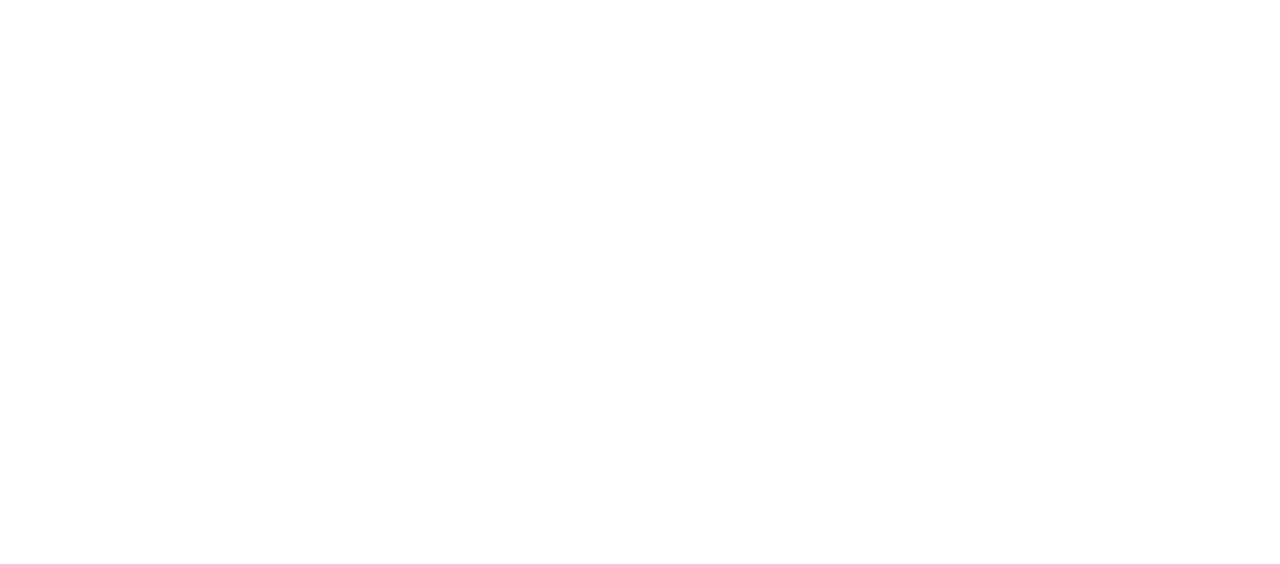
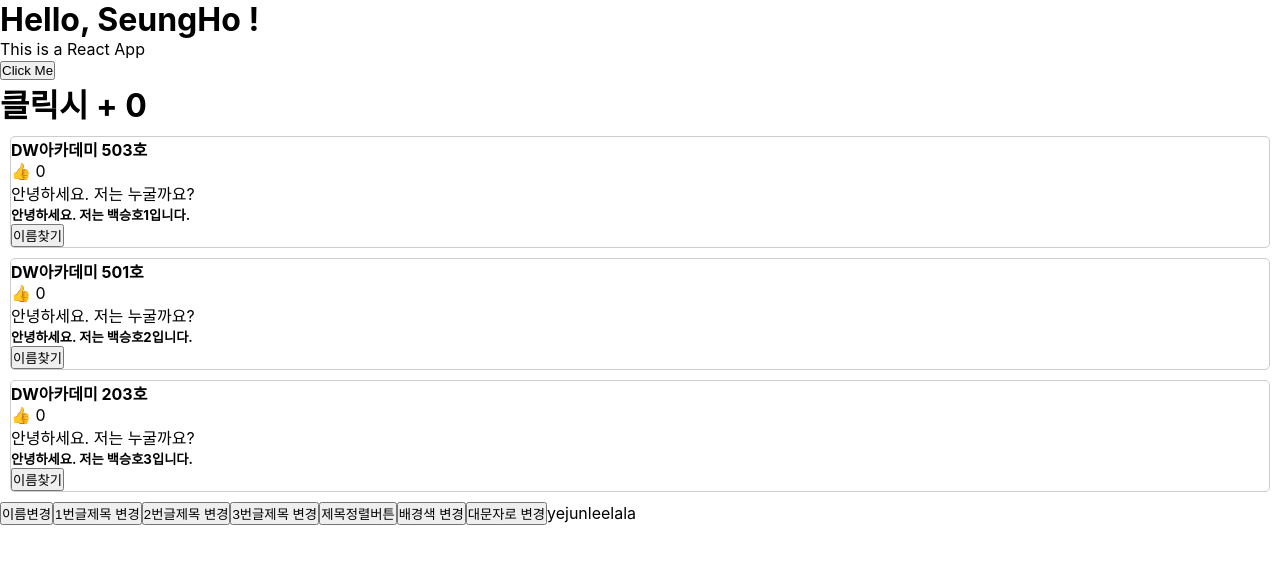
Before and after one commit to baekseungho/ReactBasic, a React (Create React App) app in the folder reactbasic/: page / in a window 1280 px wide. Shown: the top 564 px of the page. Built offline with nearby package versions, Linux system fonts and the light colour scheme.

Commit message:
First Component

```diff
--- a/reactbasic/src/App.js
+++ b/reactbasic/src/App.js
@@ -3,5 +3,7 @@
 import "./App.css";
 import { useState } from "react";
 import State from "./component/State";
-function App() {}
+function App() {
+  return <State />;
+}
 export default App;
```
